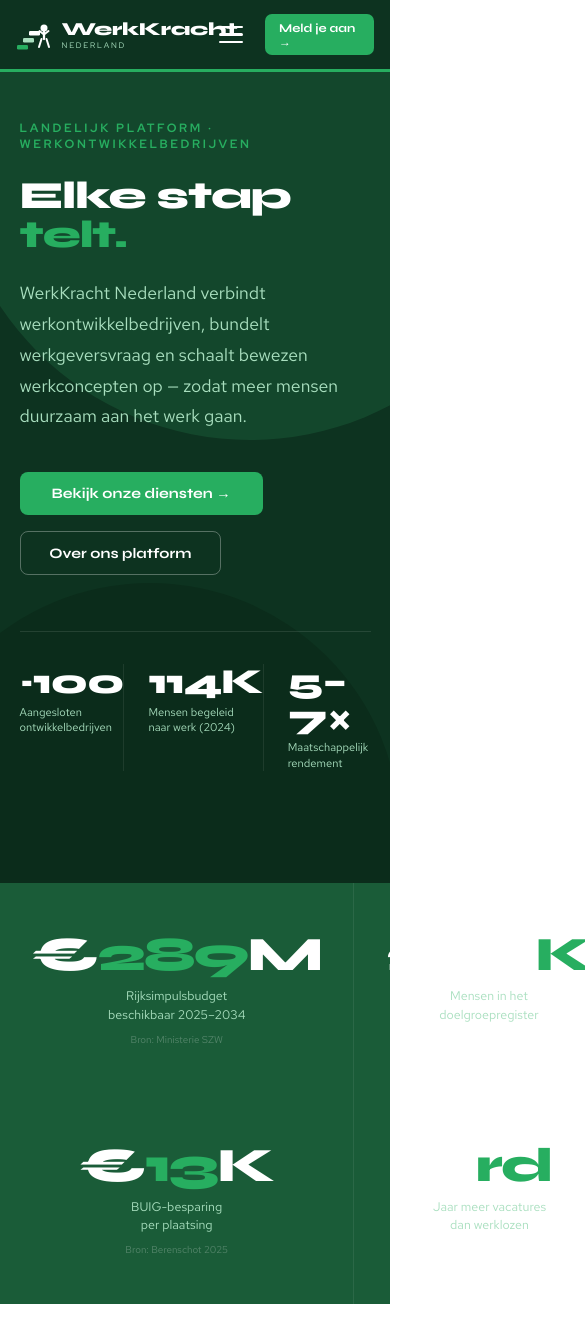
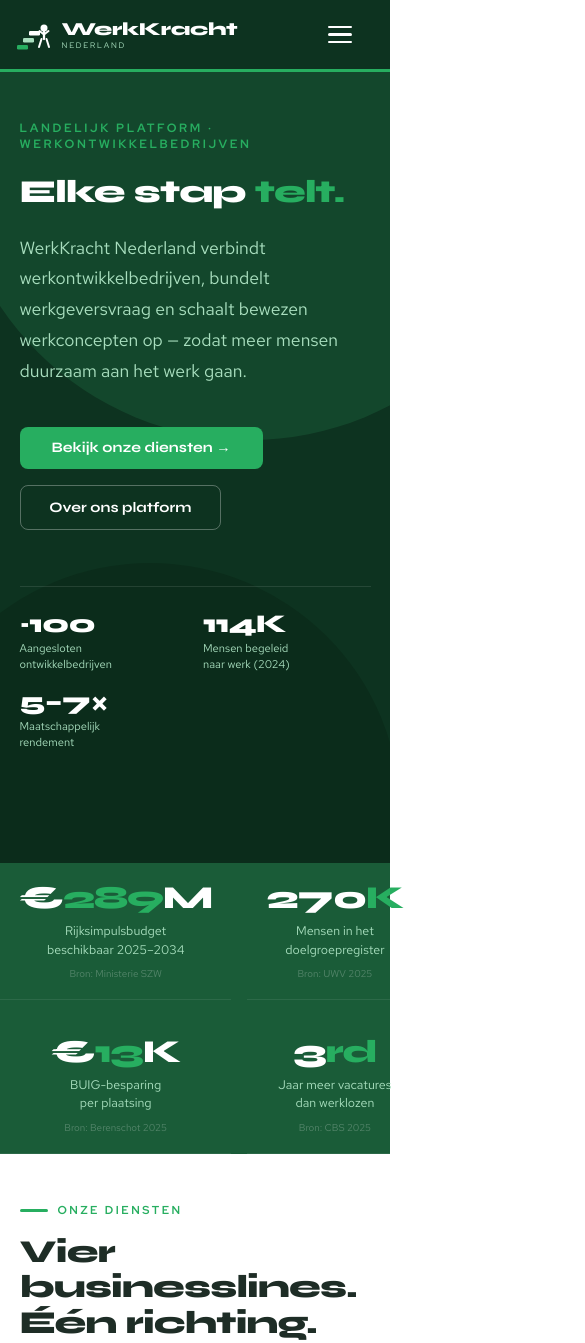
Before and after one commit to ekoutstaal-netizen/werkkrachtnederland, a plain HTML site: page index.html in a window 390 px wide. Shown: the top 1343 px of the page, 585 px wide, since content can reach past the window. Drawn offline with Linux system fonts and the light colour scheme.

Commit message:
Add files via upload

```diff
--- a/index.html
+++ b/index.html
@@ -1316,8 +1316,25 @@
 @media (max-width: 640px) {
   .section { padding: 3rem 5%; }
   .hero-left { padding: 3rem 5%; }
-  .hero-h1 { font-size: 2.4rem; }
-  .hero-stats { grid-template-columns: 1fr 1fr; }
+  .hero-h1 { font-size: 2rem; }
+
+  /* Hero stats: 2 kolommen op mobiel */
+  .hero-stats {
+    display: grid !important;
+    grid-template-columns: 1fr 1fr;
+    gap: 1rem;
+    padding-top: 1.5rem;
+  }
+  .hero-stat { border-left: none !important; padding-left: 0 !important; }
+  .hero-stat .num { font-size: 1.6rem; }
+  .hero-stat .lbl { font-size: 0.7rem; }
+
+  /* Stats bar: 2 kolommen */
+  .stats-bar { grid-template-columns: 1fr 1fr; gap: 1rem; }
+  .stat-item { padding: 1.2rem; border-right: none !important; border-bottom: 1px solid rgba(255,255,255,0.08); }
+  .stat-item .stat-num { font-size: 2rem; }
+
+  /* Algemeen */
   .three-col, .four-col { grid-template-columns: 1fr; }
   .form-two { grid-template-columns: 1fr; }
   .contact-grid { grid-template-columns: 1fr; gap: 2rem; }
@@ -1327,14 +1344,20 @@
   .process-steps { grid-template-columns: 1fr 1fr; }
   .big-quote blockquote { font-size: clamp(1.4rem, 5vw, 2.2rem); }
   .over-strip { flex-direction: column; text-align: center; gap: 1rem; }
-  .stats-bar { grid-template-columns: 1fr 1fr; }
   .page-hero { padding: calc(var(--nav-h) + 2.5rem) 5% 2.5rem; }
-  .page-hero h1 { font-size: 2rem; }
+  .page-hero h1 { font-size: 1.8rem; }
   .iblock-body { padding: 1.2rem 1rem; }
   .iscore-group { margin-left: 0; }
   .icheck-group { margin-left: 0; }
   .iadvies-group { margin-left: 0; }
   .iadvies-btn { min-width: 120px; }
+
+  /* Projectplanning mobiel */
+  .pl-milestone { grid-template-columns: 28px 1fr !important; }
+
+  /* Nav CTA kleiner */
+  .nav-cta { display: none; }
+  .hamburger { display: flex; }
 }
 </style>
 </head>
```
